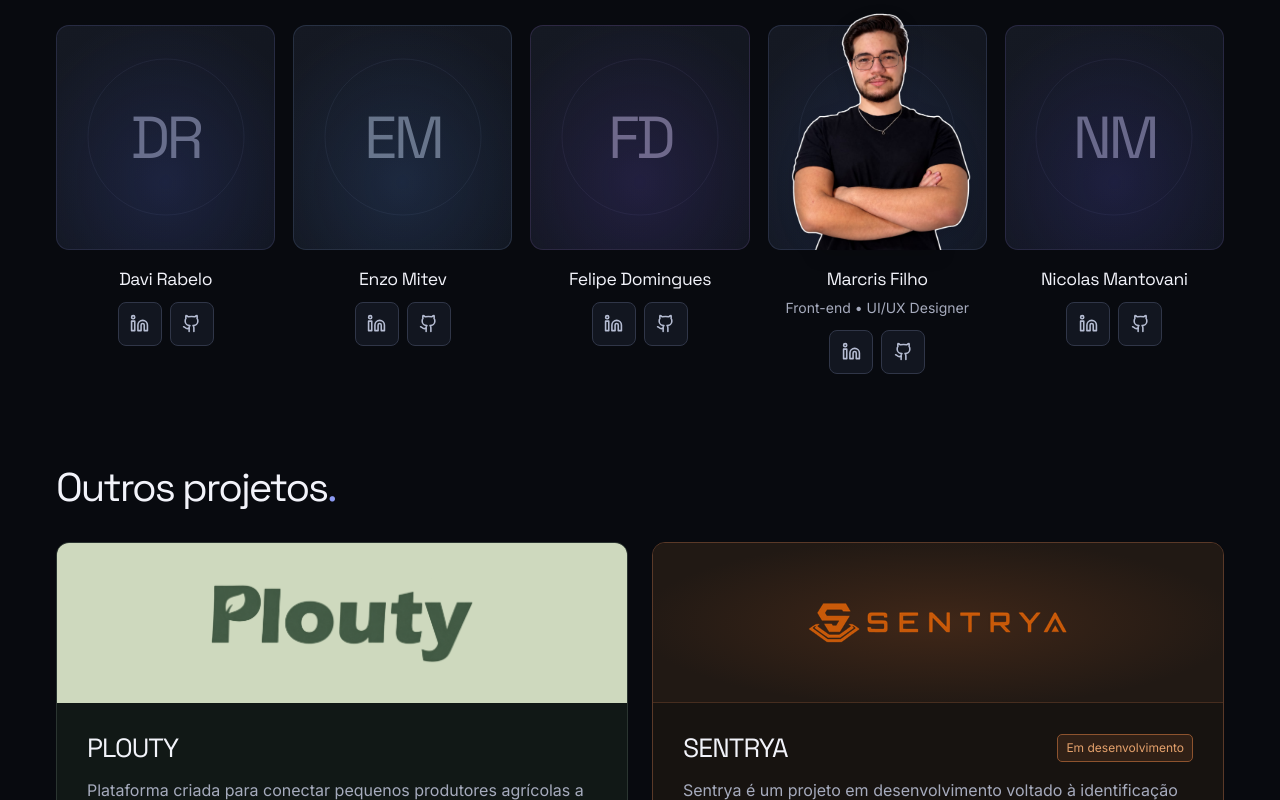
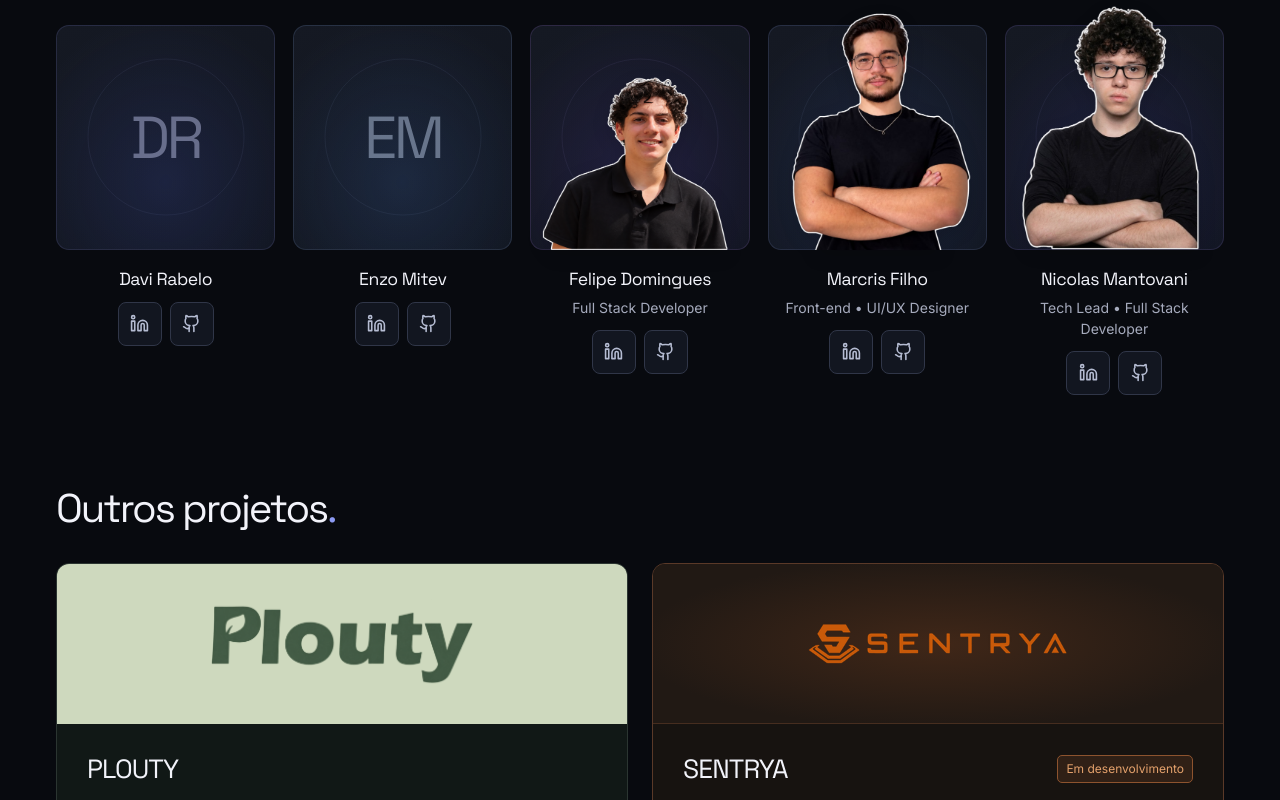
Before and after one commit to MarcrisFilho/Nexus-Dev-Profile, a React (Vite) app: page / in a window 1280 px wide. Shown: the part 1270-2070 px from the top of the page. Built offline with nearby package versions, Linux system fonts and the light colour scheme.

Commit message:
upload fotos 3

```diff
--- a/src/data/team.ts
+++ b/src/data/team.ts
@@ -31,7 +31,7 @@ export const team: Member[] = [
     id: "03",
     name: "Felipe Domingues",
     initials: "FD",
-    specialty: null,
+    specialty: "Full Stack Developer",
     photo: "felipe-domingues.png",
     github: "https://github.com/Barrzyx",
     linkedin: "https://www.linkedin.com/in/felipedominguessousa/",
@@ -49,7 +49,7 @@ export const team: Member[] = [
     id: "05",
     name: "Nicolas Mantovani",
     initials: "NM",
-    specialty: null,
+    specialty: "Tech Lead • Full Stack Developer",
     photo: "nicolas-mantovani.png",
     github: "https://github.com/Mantovani-a",
     linkedin:
```
Also changed, not shown: src/assets/team/felipe-domingues.png (added), src/assets/team/nicolas-mantovani.png (added).
